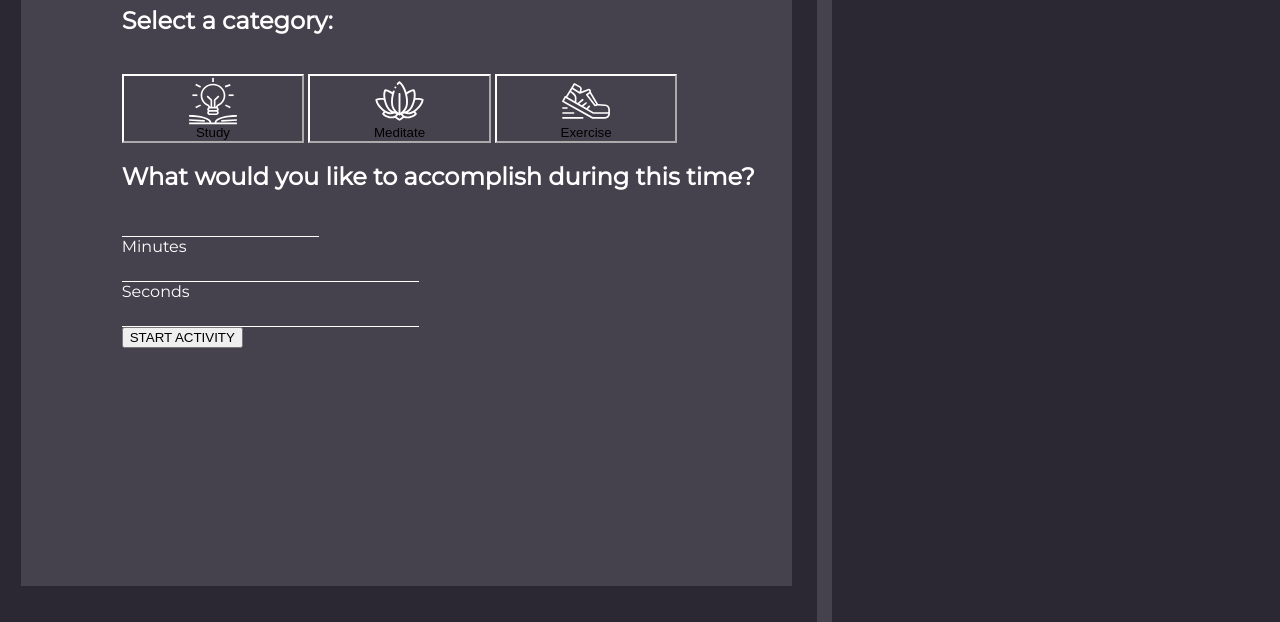
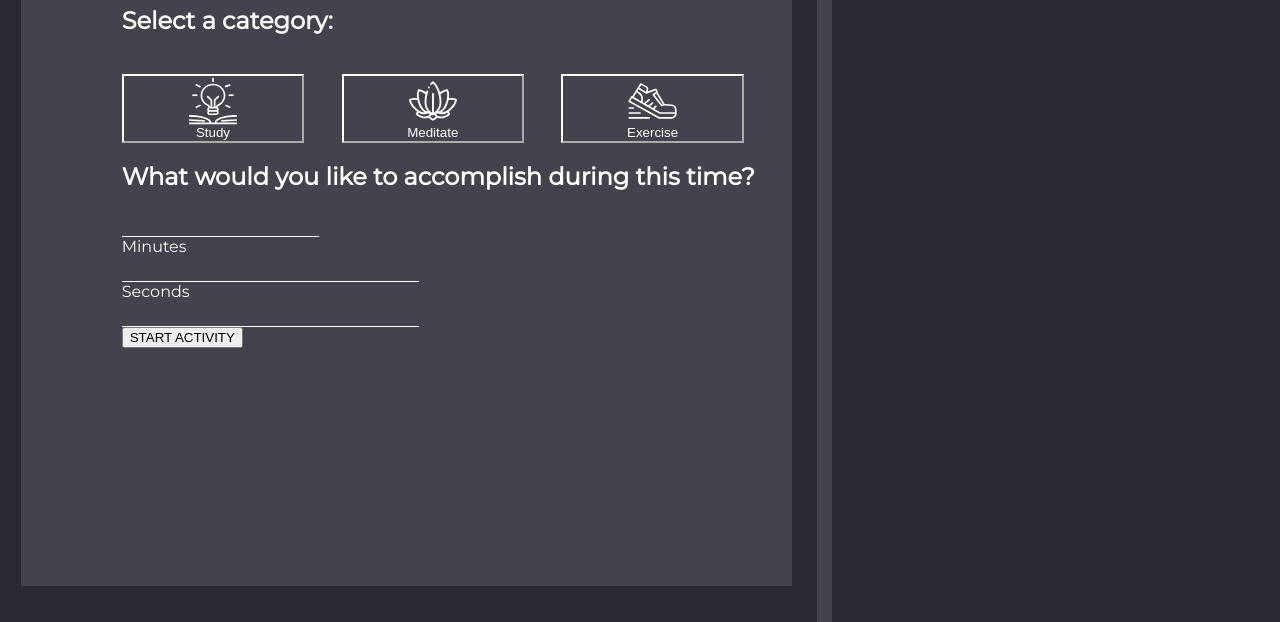
Before and after one commit to bhohnco/intention-timer, a plain HTML site: page index.html in a window 1280 px wide. Shown: the part 178-800 px from the top of the page. Drawn offline with Linux system fonts and the light colour scheme.

Commit message:
Update space between buttons

```diff
--- a/index.html
+++ b/index.html
@@ -17,9 +17,9 @@
         <h2 class="box1-lead">Select a category:</h2>
         <br>
         <div class="category">
-          <button class="activity-button"><img class="active" src="./assets/study.svg" alt="study button">Study</button>
-          <button class="activity-button"><img class="active" src="./assets/meditate.svg" alt="meditate button">Meditate</button>
-          <button class="activity-button"><img class="active" src="./assets/exercise.svg" alt="exercise button">Exercise</button>
+          <button class="active-button"><img class="active" src="./assets/study.svg" alt="study button">Study</button>
+          <button class="active-button"><img class="active" src="./assets/meditate.svg" alt="meditate button">Meditate</button>
+          <button class="active-button"><img class="active" src="./assets/exercise.svg" alt="exercise button">Exercise</button>
         </div>
         <form>
           <div>
--- a/style.css
+++ b/style.css
@@ -43,10 +43,13 @@ main {
  margin-right: 5px;
 }
 
-.activity-button {
+.active-button {
   background-color: #46424D;
   border-color: white;
+  color: white;
+  margin-right: 5%;
 }
+
 .active {
   background-color: #46424D;
   width: 13vw;
```
